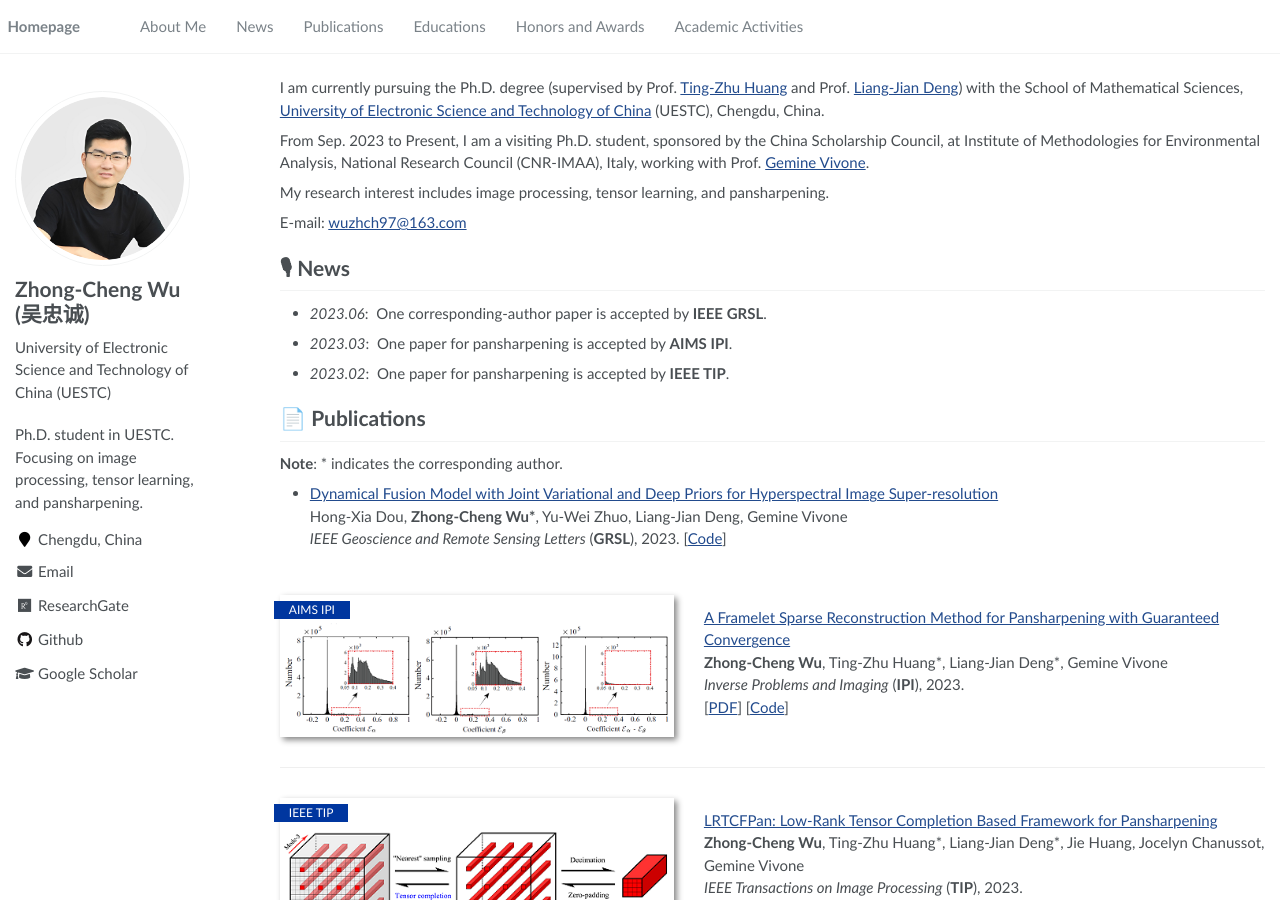
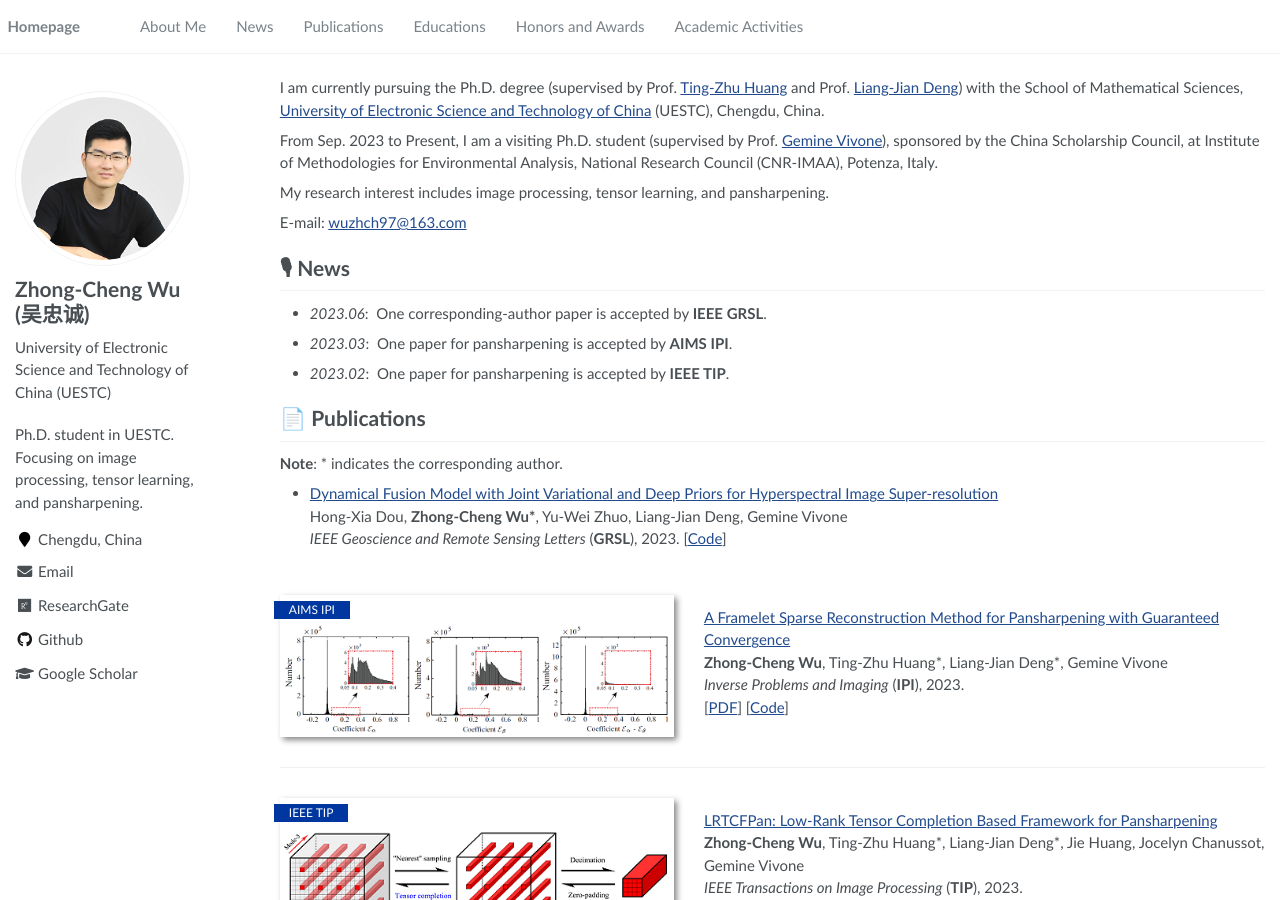
Before and after one commit to zhongchengwu/zhongchengwu.github.io, a Jekyll site: the page built from _pages/about.md, in a window 1280 px wide and 900 px high. Built offline with Jekyll 4.4.1, drawn with Linux system fonts in a browser that asks for light colours.

Commit message:
Update about.md

```diff
--- a/_pages/about.md
+++ b/_pages/about.md
@@ -19,7 +19,7 @@ redirect_from:
 
 I am currently pursuing the Ph.D. degree (supervised by Prof. [Ting-Zhu Huang](http://www.math.uestc.edu.cn/info/1081/2041.htm) and Prof. [Liang-Jian Deng](https://liangjiandeng.github.io/)) with the School of Mathematical Sciences, [University of Electronic Science and Technology of China](https://www.uestc.edu.cn/) (UESTC), Chengdu, China.
 
-From Sep. 2023 to Present, I am a visiting Ph.D. student, sponsored by the China Scholarship Council, at Institute of Methodologies for Environmental Analysis, National Research Council (CNR-IMAA), Italy, working with Prof. [Gemine Vivone](https://sites.google.com/site/vivonegemine).
+From Sep. 2023 to Present, I am a visiting Ph.D. student (supervised by Prof. [Gemine Vivone](https://sites.google.com/site/vivonegemine)), sponsored by the China Scholarship Council, at Institute of Methodologies for Environmental Analysis, National Research Council (CNR-IMAA), Potenza, Italy.
 
 My research interest includes image processing, tensor learning, and pansharpening.
 
```
